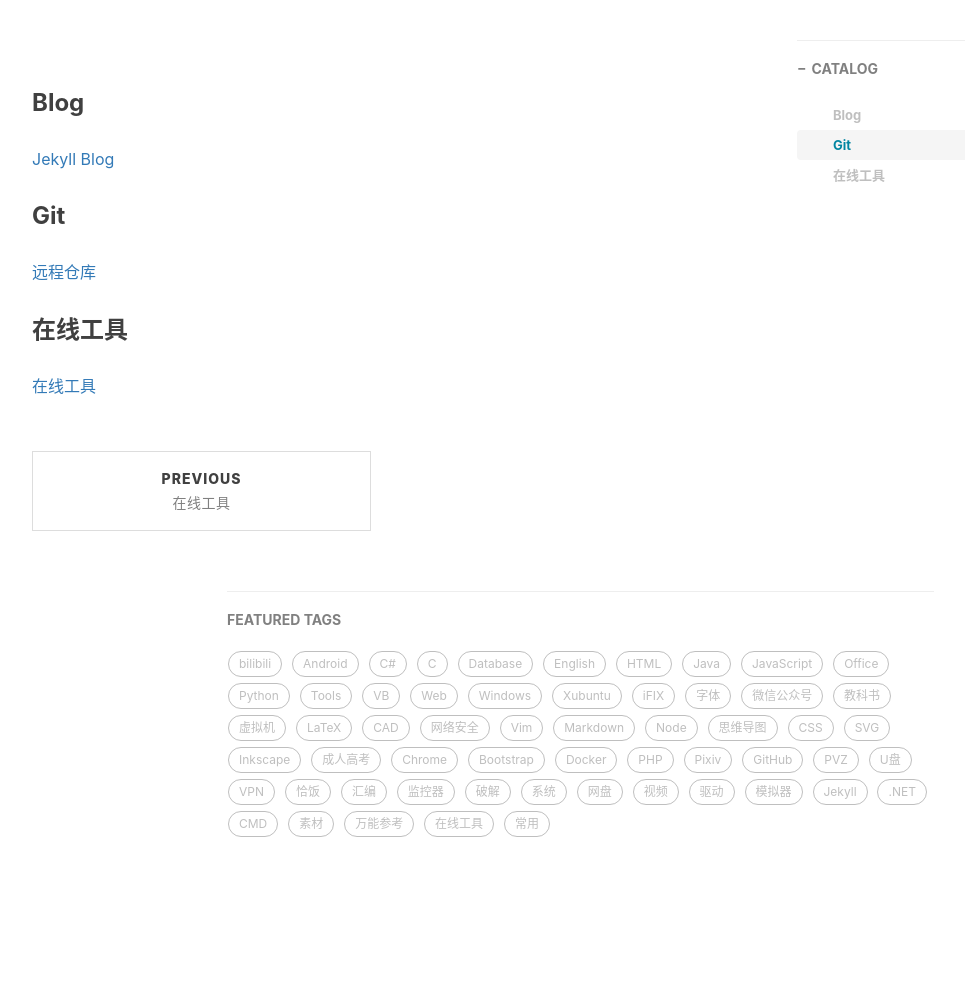
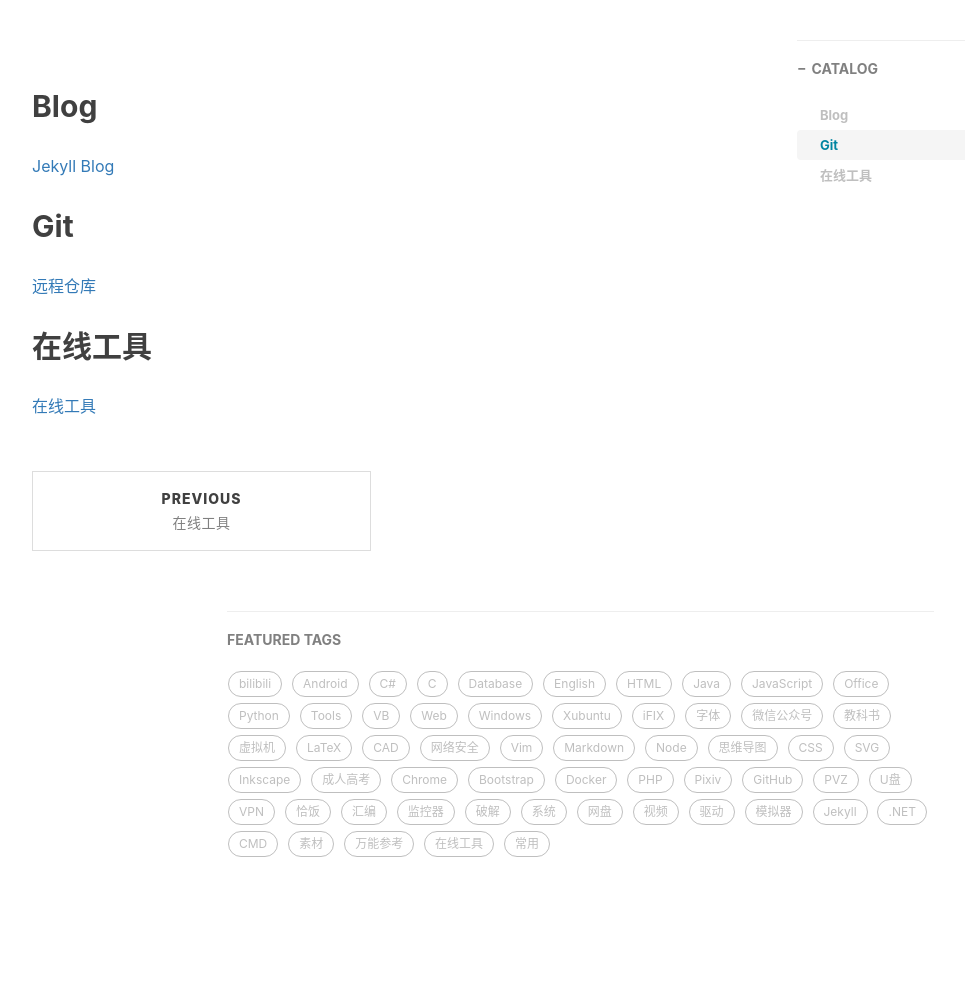
Before and after one commit to yiyutouxin/tangle5500.github.io, a Jekyll site: the page built from _posts/2222-2-22-常用.md, in a window 1280 px wide. Shown: the part 457-1458 px from the top of the page, without its empty margins (38-1003 px from the left). Built offline with Jekyll 4.4.1, drawn with Linux system fonts in a browser that asks for light colours; nearby versions of some CDN libraries; comment, search, counter and statistics services are not loaded.

Commit message:
Update 2222-2-22-常用.md

```diff
--- a/_posts/2222-2-22-常用.md
+++ b/_posts/2222-2-22-常用.md
@@ -11,14 +11,14 @@ tags:
     - 常用
 ---
 
-### Blog
+## Blog
 
 [Jekyll Blog](https://jiujie.gq/2020/09/11/Jekyll-Blog/)
 
-### Git
+## Git
 
 [远程仓库](https://jiujie.gq/2020/06/19/GitHub-Git-%E8%BF%9C%E7%A8%8B%E4%BB%93%E5%BA%93/)
 
-### 在线工具
+## 在线工具
 
 [在线工具](https://jiujie.gq/2020/09/13/%E5%9C%A8%E7%BA%BF%E5%B7%A5%E5%85%B7/)
```
